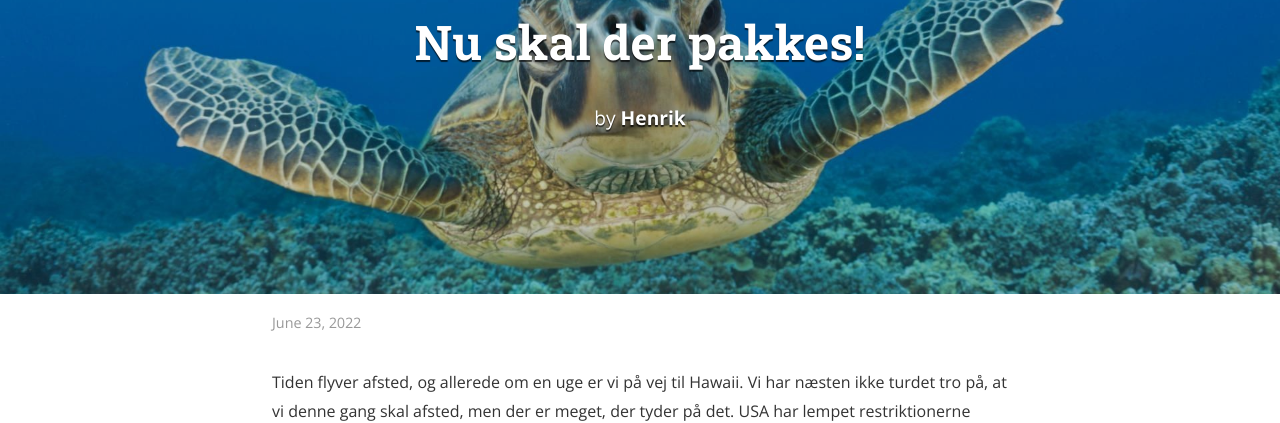
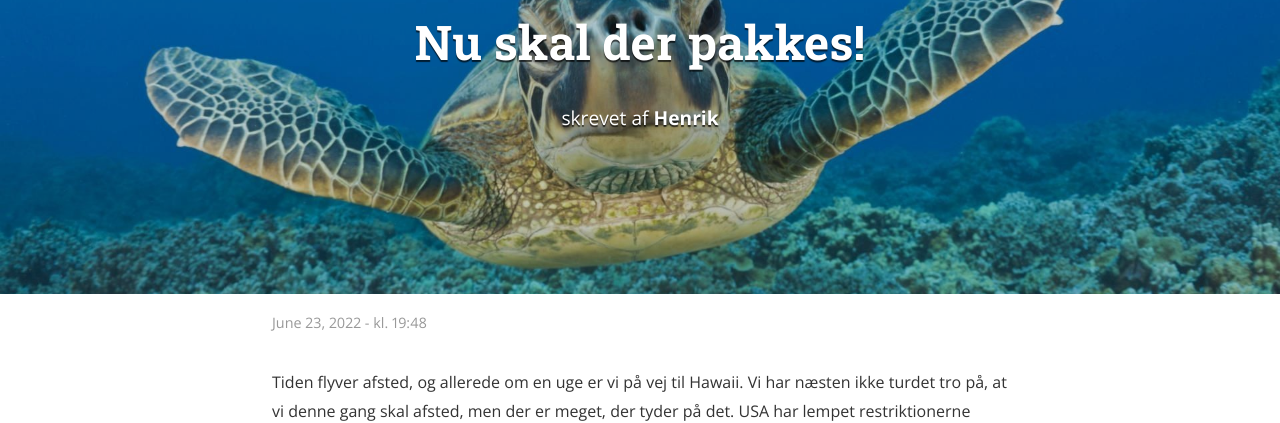
Before and after one commit to cshenrik/aloha, a Jekyll site: the page built from _posts/2022-06-23-nu-skal-der-pakkes.md, in a window 1280 px wide and 900 px high. Shown: the part 145-568 px from the top of the window. Built offline with Jekyll 4.4.1, drawn with Linux system fonts in a browser that asks for light colours; nearby versions of some CDN libraries.

Commit message:
Time etc

```diff
--- a/_config.yml
+++ b/_config.yml
@@ -25,7 +25,7 @@ logo: "/assets/logo.png"
 
 # Build settings
 markdown: kramdown
-inter_post_navigation: false
+inter_post_navigation: true
 highlightjs_theme: "monokai-sublime"
 
 # Pagination Settings
--- a/_layouts/post.html
+++ b/_layouts/post.html
@@ -7,7 +7,7 @@ layout: default
   <div class="scrim {% if page.cover %}has-cover{% endif %}">
     <header class="post-header">
       <h1 class="title">{{ page.title }}</h1>
-      <p class="info">by <strong>{{ page.author }}</strong></p>
+      <p class="info">skrevet af <strong>{{ page.author }}</strong></p>
     </header>
   </div>
 </div>
@@ -17,7 +17,7 @@ layout: default
 {% unless page.cover %} {% include page_divider.html %} {% endunless %}
 
 <section class="post-meta">
-  <div class="post-date">{{ page.date | date: " %B %-d, %Y" }}</div>
+  <div class="post-date">{{ page.date | date: " %B %-d, %Y - kl. %H:%M" }}</div>
   <div class="post-categories">
   {% if page.categories.size > 0 %}in {% for cat in page.categories %}
     {% if site.jekyll-archives %}
@@ -42,7 +42,7 @@ layout: default
 {% endif %}
 
 <section class="rss">
-  <p class="rss-subscribe text"><strong>Subscribe <a href="{{ "/feed.xml" | prepend: site.baseurl }}">via RSS</a></strong></p>
+  <p class="rss-subscribe text"><strong>Subscribe <a href="{{ "/feed.xml" | prepend: site.baseurl }}">via RSS</a> | <a href="{{ "/index.html" | prepend: site.baseurl }}">Til forsiden</a></strong></p>
 </section>
 
 {% if site.inter_post_navigation == true %}
--- a/index.html
+++ b/index.html
@@ -25,7 +25,7 @@ pagination:
       <p>{{ post.content | strip_html | truncatewords: 50 }}</p>
     </section>
     <section class="post-meta">
-      <div class="post-date">{{ post.date | date: "%B %-d, %Y" }}</div>
+      <div class="post-date">{{ post.date | date: "%B %-d, %Y - kl. %H:%M" }}</div>
       <div class="post-categories">
       {% if post.categories.size > 0 %}in {% for cat in post.categories %}
         {% if site.jekyll-archives %}
```
